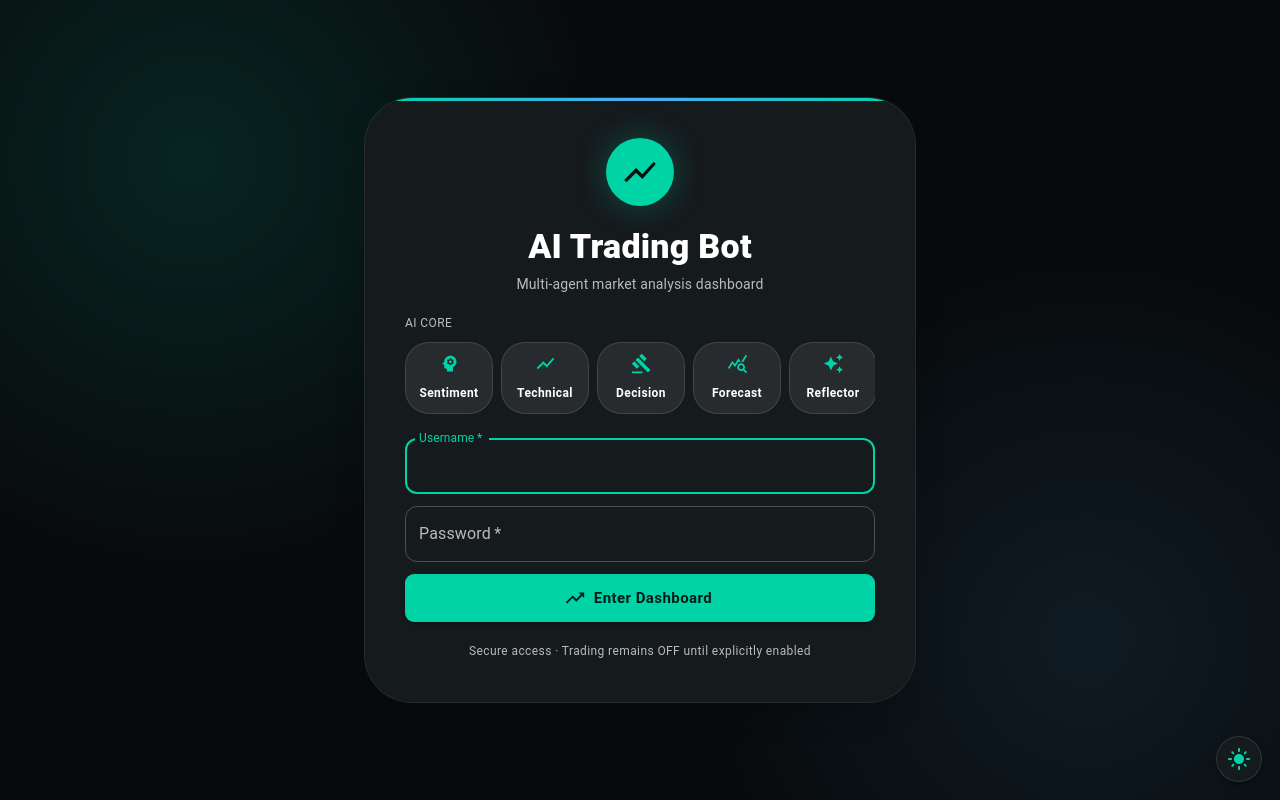
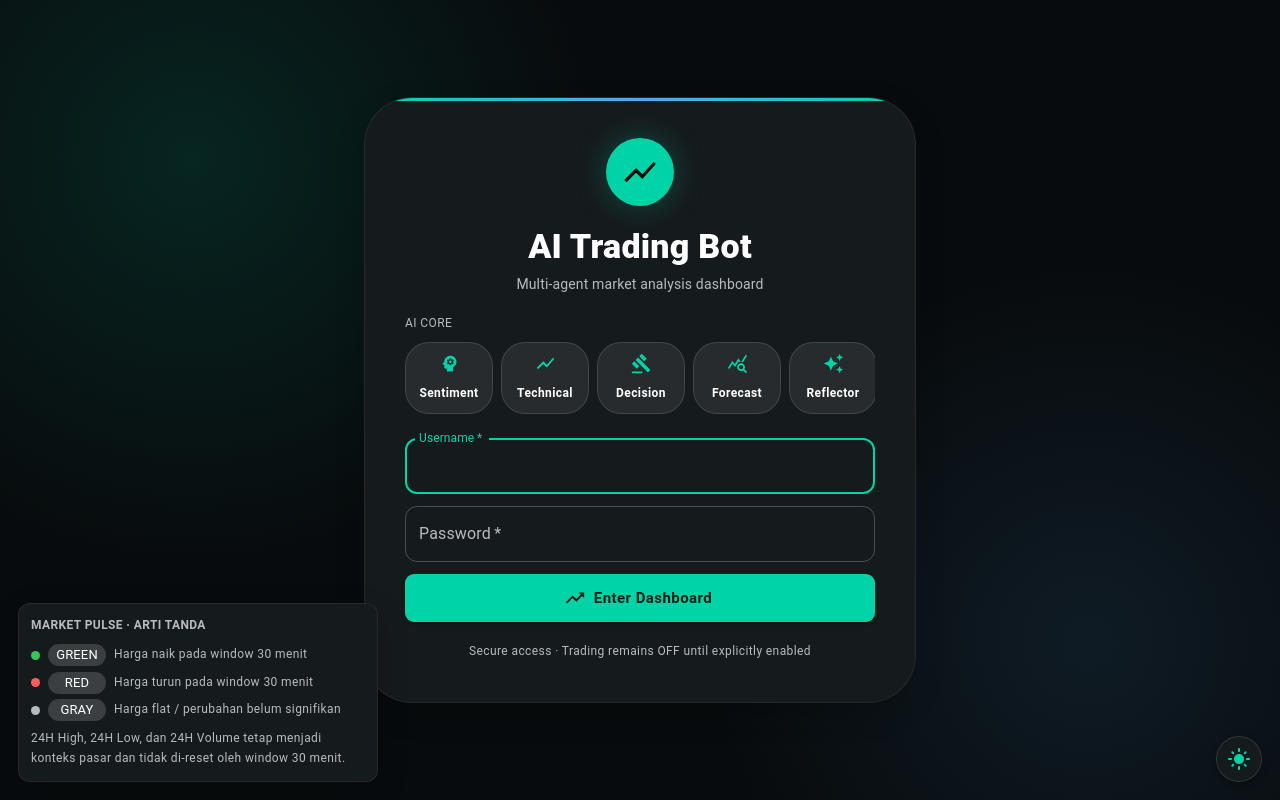
Before and after one commit to doushitekana62-ship-it/ai-multi-agent-trading-bot, a React (Create React App) app in the folder fronted/: page /login in a window 1280 px wide. Built offline with nearby package versions, Linux system fonts and the light colour scheme; no server answers.

Commit message:
feat(frontend): show market pulse legend on dashboard

```diff
--- a/fronted/src/App.jsx
+++ b/fronted/src/App.jsx
@@ -11,6 +11,7 @@ import Dashboard from './pages/Dashboard';
 import Reports from './pages/Reports';
 import CycleUpdateToast from './components/CycleUpdateToast';
 import TradingLibraryAlertToast from './components/TradingLibraryAlertToast';
+import MarketPulseLegend from './components/MarketPulseLegend';
 import { AuthProvider, useAuth } from './context/AuthContext';
 
 const ProtectedRoute = ({ children }) => {
@@ -102,6 +103,7 @@ function App() {
           </Routes>
           <CycleUpdateToast />
           <TradingLibraryAlertToast />
+          <MarketPulseLegend />
           <Box sx={{ position: 'fixed', right: 18, bottom: 18, zIndex: 1400 }}>
             <Tooltip title={mode === 'dark' ? 'Switch to light mode' : 'Switch to dark mode'}>
               <IconButton
```
